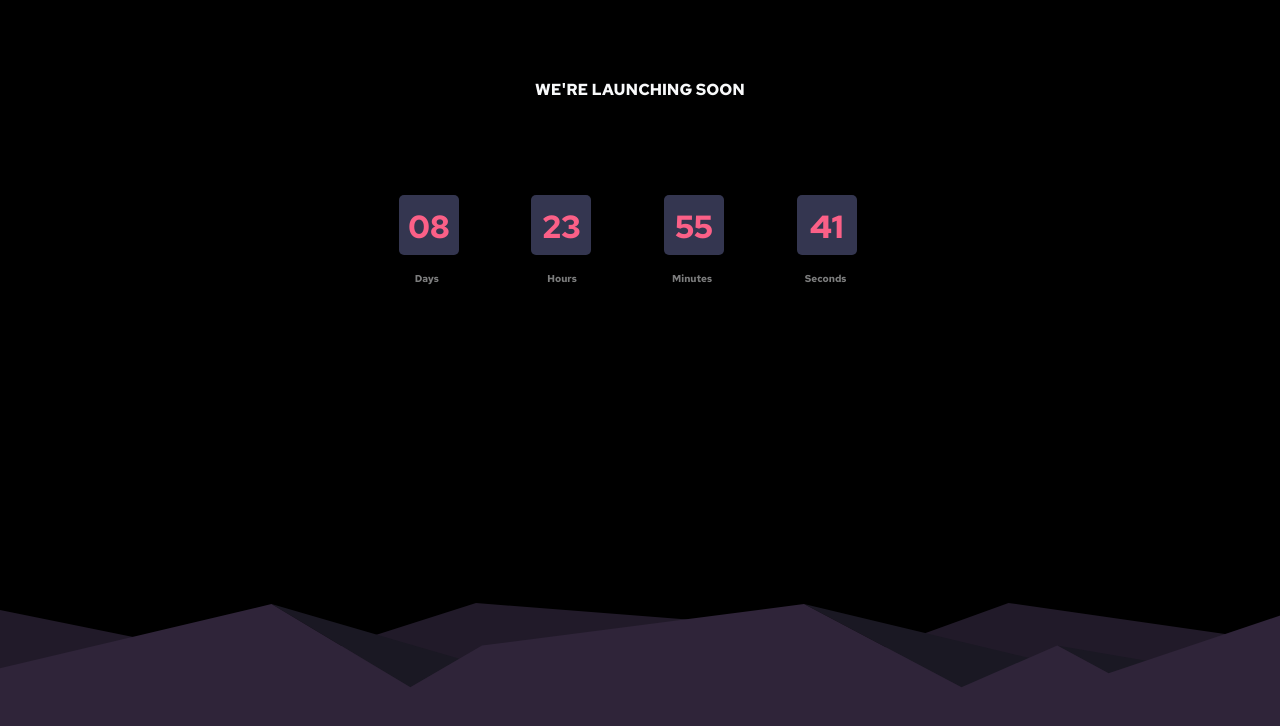
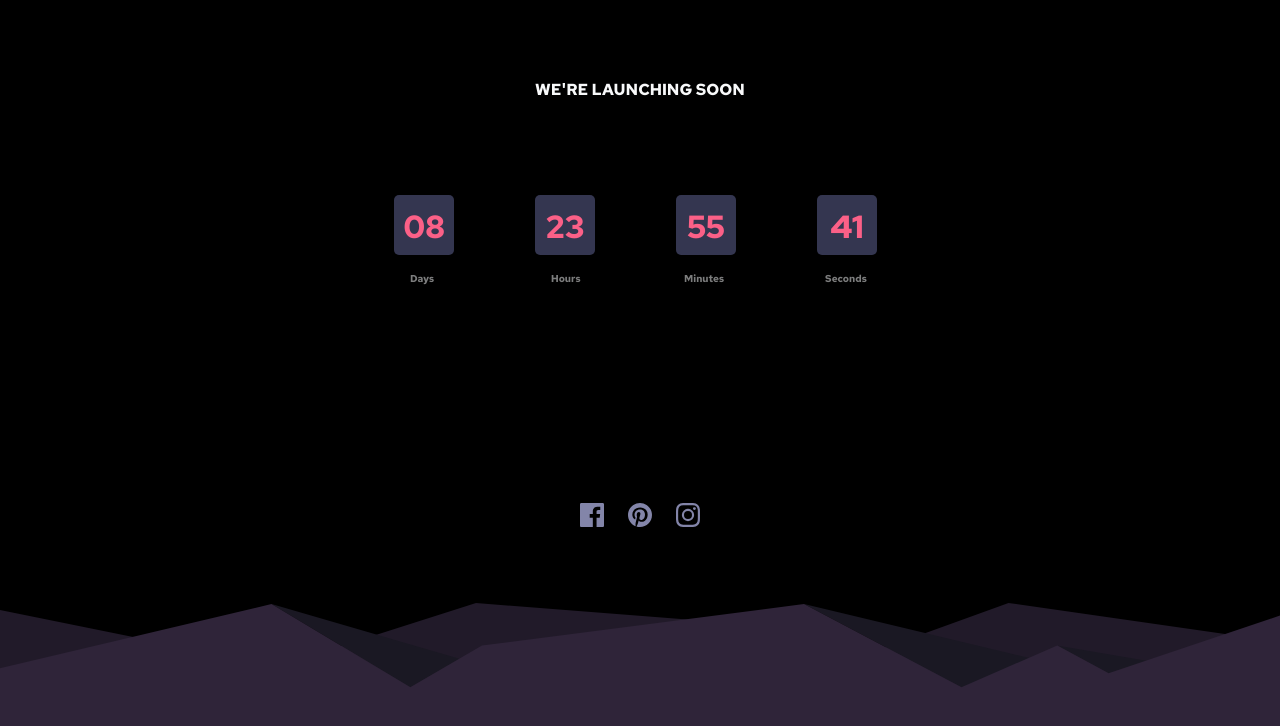
Before and after one commit to Abdulraheem20/countdown, a plain HTML site: page index.html in a window 1280 px wide. Drawn offline with nearby package versions, Linux system fonts and the light colour scheme; a web font is replaced by a local one.

Commit message:
other commit

```diff
--- a/index.html
+++ b/index.html
@@ -20,12 +20,18 @@
         background-attachment: fixed;
         font-family:'Red Hat Text', sans-serif;
         /*margin: 0px 400px;*/">
-   <header>
-        <h1 class="text-center text-light text-uppercase fs-6" style="margin-top: 80px;"> We're launching soon</h1>
-   </header>
+   <div class="container">
+    <div class="container">
+        <header>
+            <div class="col-sm-md">
+                <h1 class="text-center text-light text-uppercase fs-6" style="margin-top: 80px;"> We're launching soon</h1>
+            </div>
+       </header>
+    </div>
    <main>
-        <div class="col">
-            <div class="row d-flex justify-content-center gap-4 mt-5">
+       <div class="container">
+        <div class="col-sm-md">
+            <div class="row d-flex justify-content-center gap-5 mt-5">
                 <div class="col-1  mt-5"  >
                     <p class="fs-2 text-center pt-2" style="background-color: hsl(236, 21%, 26%);  height: 60px; width: 60px; border-radius: 5px;color: hsl(345, 95%, 68%);">08
                         <p class="text-light ms-3 opacity-50" style="font-size:10px;">Days</p></p>
@@ -48,7 +54,26 @@
                 </div>
             </div>
         </div>
+       </div>
    </main>
+   <footer class="container">
+        <div class="col-sm-md">
+            <div class="row">
+                <div class="col-sm-md d-flex justify-content-center gap-4" style="margin-top: 200px;">
+                    <a href="https://web.facebook.com/appliancesmaintenance" target="_blank">
+                        <img src="./images/icon-facebook.svg" alt="" >
+                    </a>
+                    <a href="#" target="_blank">
+                        <img src="./images/icon-pinterest.svg" alt="" >
+                    </a>
+                   <a href="https://www.instagram.com/a2z_technology/" target="_blank">
+                    <img src="./images/icon-instagram.svg" alt="" >
+                   </a>
+                </div>
+            </div>
+        </div>
+   </footer>
+   </div>
 </body>
 <!-- JavaScript Bundle with Popper -->
 <script src="https://cdn.jsdelivr.net/npm/bootstrap@5.2.0/dist/js/bootstrap.bundle.min.js" integrity="sha384-A3rJD856KowSb7dwlZdYEkO39Gagi7vIsF0jrRAoQmDKKtQBHUuLZ9AsSv4jD4Xa" crossorigin="anonymous"></script>
```
Also changed, not shown: script.js (added).
